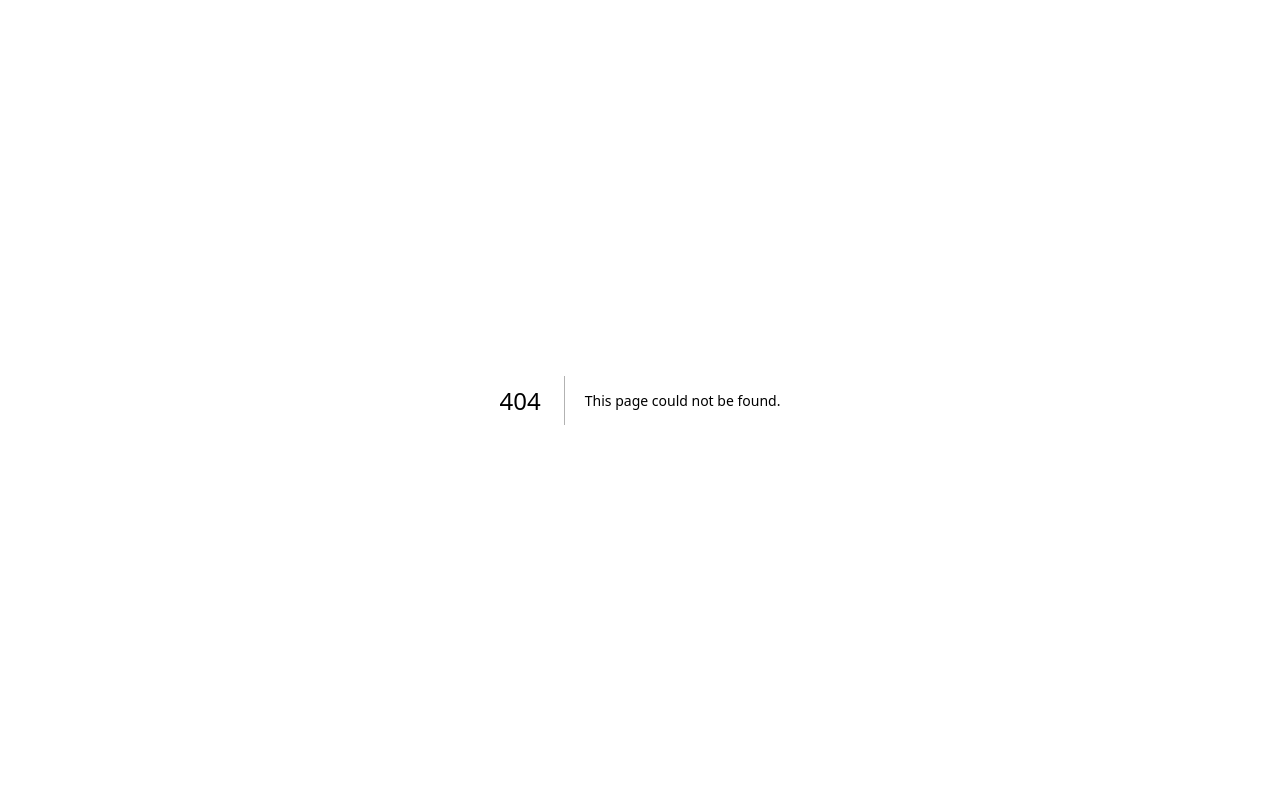
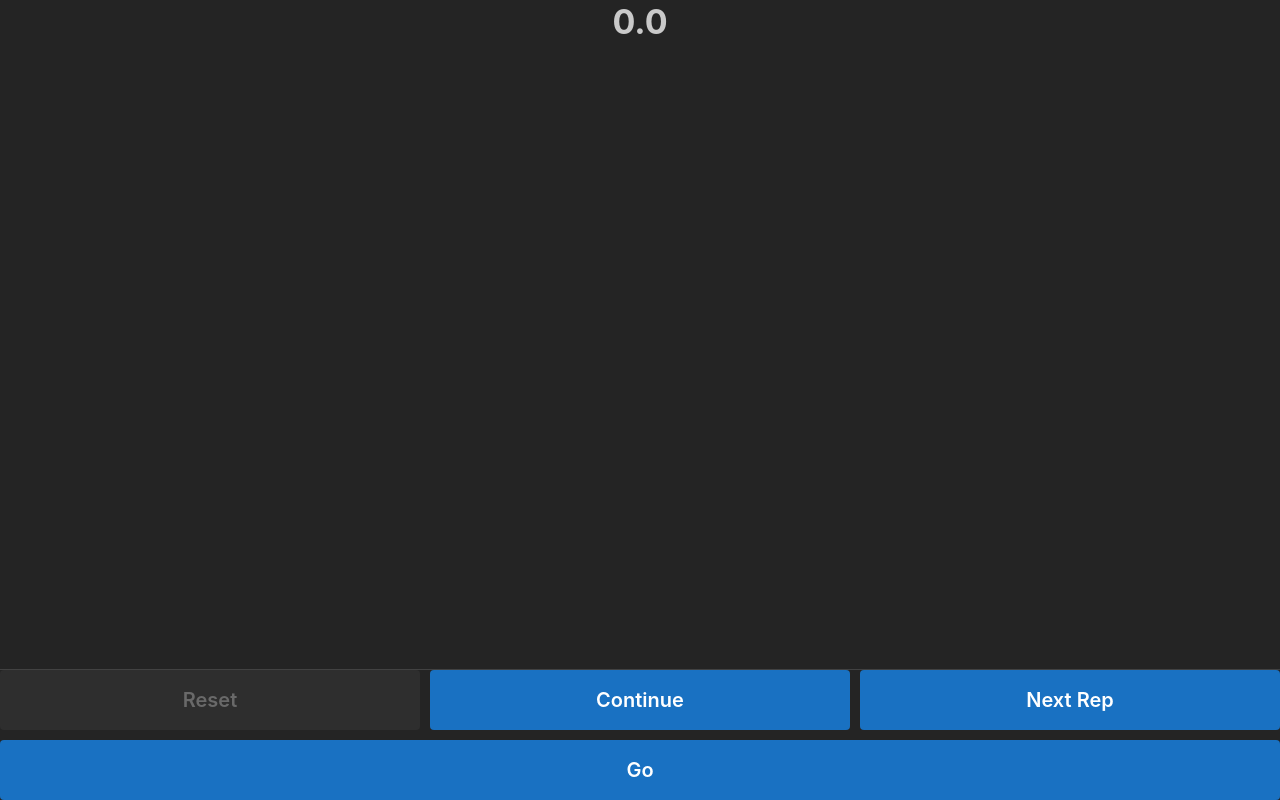
Before and after one commit to markkorput/pump, a Next.js app: page /timer in a window 1280 px wide. Before the commit this address had no page. Built offline with nearby package versions, Linux system fonts and the light colour scheme.

Commit message:
Install mantine and remove custom styling

```diff
--- a/app/components/Timer/Controls.tsx
+++ b/app/components/Timer/Controls.tsx
@@ -1,3 +1,4 @@
+import { Button, Grid } from '@mantine/core';
 import { RepsTimer } from "./useRepsTimer";
 import { isRunning } from "@lib/timers";
 
@@ -6,12 +7,12 @@ export type ControlsProps = Pick<RepsTimer, "current" | "running" | "pause" | "r
 export function Controls({ current, running, pause, resume, next, reset, continue: continu }: ControlsProps) {
     const resetable = !!current && (isRunning(current) || current.time > 0);
     return (
-        <div style={{position: "fixed", left: 0, bottom: 0, width: "100%", height:"50%", maxHeight:400}}>
-            {<button style={{width:"33%", height:"50%"}} onClick={reset} disabled={!resetable}>Reset</button>}
-            {<button style={{width:"34%", height:"50%"}} onClick={continu}>Continue</button>}
-            {<button style={{width:"33%", height:"50%"}} onClick={next}>Next Rep</button>}
-            {running && <button style={{width:"100%", height:"50%"}} onClick={pause}>Pause</button>}
-            {!running && <button style={{width:"100%", height:"50%"}} onClick={resume}>Resume</button>}
-        </div>
-    );
+        <Grid gutter="xs" grow>
+            <Grid.Col span={4}><Button fullWidth variant={resetable ? "danger" : undefined} size="xl" onClick={reset} disabled={!resetable}>Reset</Button></Grid.Col>
+            <Grid.Col span={4}><Button fullWidth size="xl" onClick={continu}>Continue</Button></Grid.Col>
+            <Grid.Col span={4}><Button fullWidth size="xl" onClick={next}>Next Rep</Button></Grid.Col>
+            {running && <Grid.Col span={12}><Button fullWidth size="xl" onClick={pause}>Pause</Button></Grid.Col>}
+            {!running && <Grid.Col span={12}><Button fullWidth size="xl" onClick={resume}>Go</Button></Grid.Col>}
+        </Grid>
+  );
 }
--- a/app/components/Timer/Reps.tsx
+++ b/app/components/Timer/Reps.tsx
@@ -1,75 +1,77 @@
-import { useCallback, useMemo, useState, FormEvent } from "react";
+import { Box, Modal, CloseButton, Group, Text, Input, Button, Space, Stack } from '@mantine/core';
+import { useDisclosure } from '@mantine/hooks';
+
+import { useCallback, useMemo, useState } from "react";
 import { formatTime } from "@lib/format";
 import { RepsTimer, type Rep } from "./useRepsTimer";
 
-interface UseNameModalProps {
-    shown?: boolean;
-    onSubmit?: (name: string) => void
+
+interface RepFormProps {
+    submit?: (name: string) => void;
+    cancel?: () => void;
+    defaultValue?: string;
 }
 
-function useNameModal({ shown: initialShown = false, onSubmit }: UseNameModalProps = {}) {
+function RepForm({ submit, cancel, defaultValue }: RepFormProps) {
     const [name, setName] = useState<string>("");
-    const [shown, setShown] = useState<boolean>(initialShown);
+    const onSubmit = useCallback(() => submit?.(name), [submit, name]);
 
-    const show = useCallback((initialName?: string) => {
-        if(initialName) setName(initialName);
-        setShown(true);
-    }, []);
+    return (
+        <Box>
+            <Input
+                placeholder="Give the rep a name..."
+                defaultValue={defaultValue}
+                onClick={(e) => e.stopPropagation()}
+                onChange={(e) => setName(e.target.value)}
+                onKeyDown={(e) => e.key === "Enter" && onSubmit()}
+                onSubmit={onSubmit} />
 
-    const hide = useCallback(() => setShown(false), []);
+            <Space h="md" />
 
-    const submit = useCallback(() => {
-        onSubmit?.(name);
-        hide();
-    }, [name, onSubmit, hide]);
-
-    const modal = useMemo(() => {
-        if (!shown) return null;
-        return (<div style={{position:"fixed", top:0, left:0, width:"100vw", height:"100vh", background:"#000000CC"}} onClick={() => setShown(false)}>
-            <div style={{position:"absolute", left:"15%", bottom:"40%", width:"70%", margin:"auto", minWidth:400, fontSize:"30pt"}}>
-                <input defaultValue={name} style={{color:"black", textAlign:"right", fontSize:"30pt", padding:20}} onClick={(e) => e.stopPropagation()} onChange={(e) => setName(e.target.value)} onKeyDown={(e) => e.key === "Enter" && submit()} />
-                <button onClick={submit} style={{marginLeft:20, padding:20}}>Save</button>
-            </div>
-        </div>);
-    }, [shown, name, submit]);
-
-    return {
-        show,
-        hide,
-        shown,
-        modal,
-    }
+            <Group justify="flex-end" gap="md">
+                <Button onClick={cancel}>cancel</Button>
+                <Button onClick={onSubmit} variant="primary">Save</Button>
+            </Group>
+        </Box>
+    );
 }
 
 export type RepsProps = Pick<RepsTimer, "reps" | "remove" | "updateRep">;
 
 
 export function Reps({ reps, remove, updateRep }: RepsProps) {
+    const [opened, { open, close }] = useDisclosure(false);
     const [formRep, setFormRep] = useState<Rep>();
-    const updateName = useCallback((name: string) => formRep && updateRep(formRep, { name }), [updateRep, formRep]);
-    const { show, modal } = useNameModal({
-        onSubmit: updateName
-    });
+
+    const updateName = useCallback((name: string) =>{
+        if (formRep) updateRep(formRep, { name });
+        close()
+    }, [updateRep, formRep, close]);
 
     const editRep = useCallback((rep: Rep) => {
         setFormRep(rep);
-        show(rep.name);
-    }, [show]);
+        open();
+    }, [open]);
 
     const removeRep = useCallback((rep: Rep) => remove(rep), [remove]);
-
 
     const lines = useMemo(() => [...reps].reverse().map((rep, idx) => {
         const no = reps.length - idx;
         return (
-            <div key={`rep-${no}`}>
-                <a onClick={() => editRep(rep)}>{rep.name} - {formatTime(rep.time)}s</a>
-                <a onClick={() => removeRep(rep)} style={{marginLeft:10}}> [remove]</a>
-            </div>);
+            <Group key={`rep-${idx}`} justify="flex-end">
+                <Text onClick={() => editRep(rep)}>{rep.name} - {formatTime(rep.time)}s</Text>
+                <CloseButton onClick={() => removeRep(rep)} />
+            </Group>
+        );
     }), [reps, editRep, removeRep]);
 
-    return (<div style={{width:"75%", minWidth:200, textAlign:"right"}}>
-        {lines}
-        {modal}
-    </div>);
+    return (<>
+        <Stack>
+            {lines}
+        </Stack>
+
+        <Modal opened={opened} onClose={close} title="Edit Rep">
+            <RepForm defaultValue={formRep?.name} submit={updateName} cancel={close} />
+        </Modal>
+    </>);
 }
--- a/app/components/Timer/Timer.tsx
+++ b/app/components/Timer/Timer.tsx
@@ -1,12 +1,11 @@
+import { Stack, AppShell } from '@mantine/core';
 import { formatTime } from "@lib/format";
 import { useTimerTime } from "@lib/timers";
 
 import { Controls } from "./Controls";
 import { Reps } from "./Reps";
 import { useRepsTimer } from "./useRepsTimer";
-
-
-
+import { Center, Title } from '@mantine/core';
 
 export interface TimerProps {
     running?: boolean;
@@ -19,12 +18,21 @@ export function Timer(props: TimerProps) {
 
     const currentTime = formatTime(useTimerTime(current || { time: 0 }))
 
-    return (<div style={{margin:"auto", width:"80%"}}>
-        <h1 style={{fontSize:"120pt", margin:"auto", width:"fit-content"}}>{currentTime}</h1>
-        <Controls {...repsTimer} current={current} />
-        <Reps {...repsTimer} />
-
-    </div>);
+    return (
+        <AppShell header={{ height: 200 }}>
+            <AppShell.Header withBorder={false}>
+                {/* <Stack h="100%" align="center"> */}
+                    <Center><Title>{currentTime}</Title></Center>
+                {/* </Stack> */}
+            </AppShell.Header>
+            <AppShell.Main>
+                <Center><Reps {...repsTimer} /></Center>
+            </AppShell.Main>
+            <AppShell.Footer>
+                <Controls {...repsTimer} current={current} />
+            </AppShell.Footer>
+        </AppShell>
+    );
 }
 
 export default Timer;
--- a/app/globals.css
+++ b/app/globals.css
@@ -1,10 +1,7 @@
 :root {
-  /* --foreground-rgb: 0, 0, 0;
+  --foreground-rgb: 0, 0, 0;
   --background-start-rgb: 214, 219, 220;
-  --background-end-rgb: 255, 255, 255; */
-  --foreground-rgb: 255, 255, 255;
-  --background-start-rgb: 0, 0, 0;
-  --background-end-rgb: 0, 0, 0;
+  --background-end-rgb: 255, 255, 255;
 }
 
 @media (prefers-color-scheme: dark) {
--- a/app/layout.tsx
+++ b/app/layout.tsx
@@ -1,6 +1,6 @@
 import type { Metadata } from "next";
 import { Inter } from "next/font/google";
-import "./globals.css";
+// import "./globals.css";
 
 const inter = Inter({ subsets: ["latin"] });
 
--- a/app/lib/format/index.ts
+++ b/app/lib/format/index.ts
@@ -1,3 +1,3 @@
 export function formatTime(ms: number) {
-    return (ms / 1000.0).toFixed(2);
+    return (ms / 1000.0).toFixed(1);
 }
--- /dev/null
+++ b/pages/_app.tsx
@@ -0,0 +1,21 @@
+// core styles are required for all packages
+import '@mantine/core/styles.css';
+
+// other css files are required only if
+// you are using components from the corresponding package
+// import '@mantine/dates/styles.css';
+// import '@mantine/dropzone/styles.css';
+// import '@mantine/code-highlight/styles.css';
+// ...
+
+import type { AppProps } from 'next/app';
+import { MantineProvider } from '@mantine/core';
+import theme from "./theme";
+
+export default function App({ Component, pageProps }: AppProps) {
+  return (
+    <MantineProvider defaultColorScheme="dark" theme={theme}>
+      <Component {...pageProps} />
+    </MantineProvider>
+  );
+}
--- /dev/null
+++ b/pages/theme.module.css
@@ -0,0 +1,10 @@
+.root {
+  &[data-variant="danger"] {
+    background-color: var(--mantine-color-red-9);
+    color: var(--mantine-color-red-0);
+  }
+
+  &[data-variant="primary"] {
+    background: var(--mantine-color-green-9);
+  }
+}
--- /dev/null
+++ b/pages/theme.ts
@@ -0,0 +1,10 @@
+import { createTheme, Button } from '@mantine/core';
+import classes from './theme.module.css';
+
+export default createTheme({
+    components: {
+      Button: Button.extend({
+        classNames: classes,
+      }),
+    },
+  });
--- a/pages/timers.tsx
+++ b/pages/timer.tsx
@@ -1,6 +1,6 @@
 import React from "react";
-import '@/app/globals.css';
 import Timer from "@comp/Timer";
+// import '@/app/globals.css';
 
 
 export function Timers() {
--- /dev/null
+++ b/postcss.config.cjs
@@ -0,0 +1,14 @@
+module.exports = {
+    plugins: {
+      'postcss-preset-mantine': {},
+      'postcss-simple-vars': {
+        variables: {
+          'mantine-breakpoint-xs': '36em',
+          'mantine-breakpoint-sm': '48em',
+          'mantine-breakpoint-md': '62em',
+          'mantine-breakpoint-lg': '75em',
+          'mantine-breakpoint-xl': '88em',
+        },
+      },
+    },
+  };
```
Also changed, not shown: package.json (+6 -1 lines), 1 other file (tests, documents, lock files or other folders).
